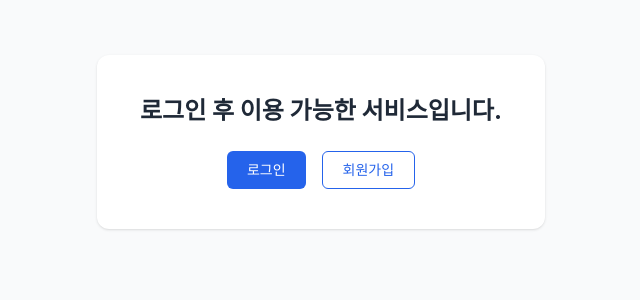
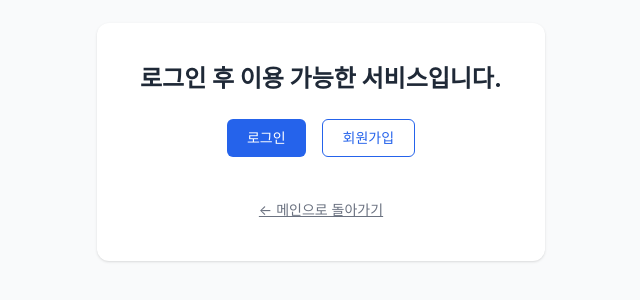
Before and after one commit to Sehee-Jang/tutoring-schedule, a React (Create React App) app: page /tutor in a window 1280 px wide. Shown: the part 258-558 px from the top of the page, without its empty margins (319-959 px from the left). Built offline with nearby package versions, Linux system fonts and the light colour scheme; no server answers; the database is empty.

Commit message:
add: 로그인되지 않은 사용자에게 로그인 유도 UI 추가

```diff
--- a/src/pages/tutor/page.tsx
+++ b/src/pages/tutor/page.tsx
@@ -38,6 +38,14 @@ const TutorPage = () => {
               className='border border-blue-600 text-blue-600 px-5 py-2 rounded-md text-sm hover:bg-blue-50'
             >
               회원가입
+            </button>
+          </div>
+          <div className='pt-4'>
+            <button
+              onClick={() => navigate("/")}
+              className='text-sm text-gray-500 hover:text-gray-700 underline'
+            >
+              ← 메인으로 돌아가기
             </button>
           </div>
         </div>
```
